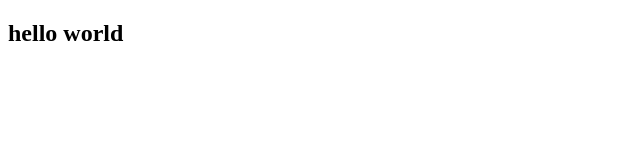
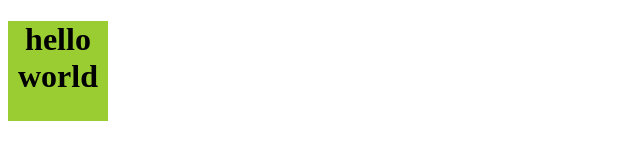
Before and after one commit to mikhail0070/first-project, a plain HTML site: page index.html in a window 1280 px wide. Shown: the whole page, without its empty margins (0-640 px from the left). Drawn offline with Linux system fonts and the light colour scheme.

Commit message:
Добавлены стили

```diff
--- a/index.html
+++ b/index.html
@@ -4,8 +4,9 @@
     <meta charset="UTF-8">
     <meta name="viewport" content="width=device-width, initial-scale=1.0">
     <title>Document</title>
+    <link rel="stylesheet" href="style.css">
 </head>
 <body>
-    <h2 class="hello">hello world</h2>
+    <h1 class="hello">hello world</h1>
 </body>
 </html>
--- a/style.css
+++ b/style.css
@@ -0,0 +1,6 @@
+.hello{
+    background-color: yellowgreen;
+    width: 100px;
+    height: 100px;
+    text-align: center;
+}
```
